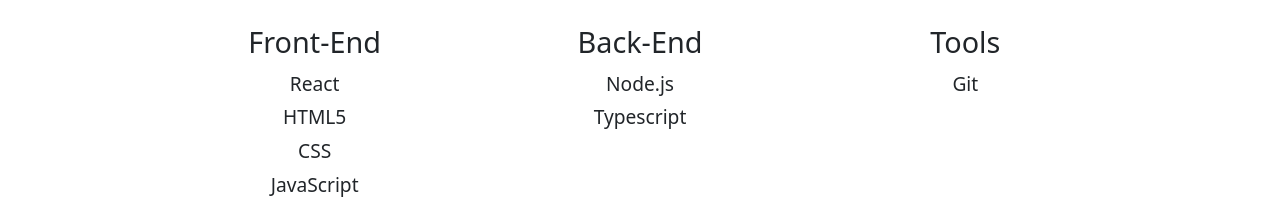
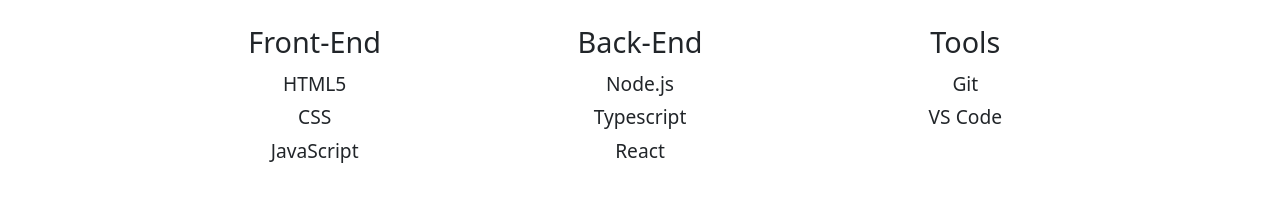
Before and after one commit to JohnathanChastain/My-React-Portfolio, a React (Vite) app: page /Skills in a window 1280 px wide. Shown: the part 211-427 px from the top of the page. Built offline with nearby package versions, Linux system fonts and the light colour scheme.

Commit message:
added react to skills.jsx

```diff
--- a/src/components/Skills.jsx
+++ b/src/components/Skills.jsx
@@ -2,9 +2,9 @@
 import '../styles/Skills.css';
 
 const skills = {
-  frontend: ['React', 'HTML5', 'CSS', 'JavaScript'],
-  backend: ['Node.js', 'Typescript'],
-  tools: ['Git']
+  frontend: [ 'HTML5', 'CSS', 'JavaScript'],
+  backend: ['Node.js', 'Typescript', 'React'],
+  tools: ['Git' , 'VS Code']
 };
 
 const Skills = () => {
```
